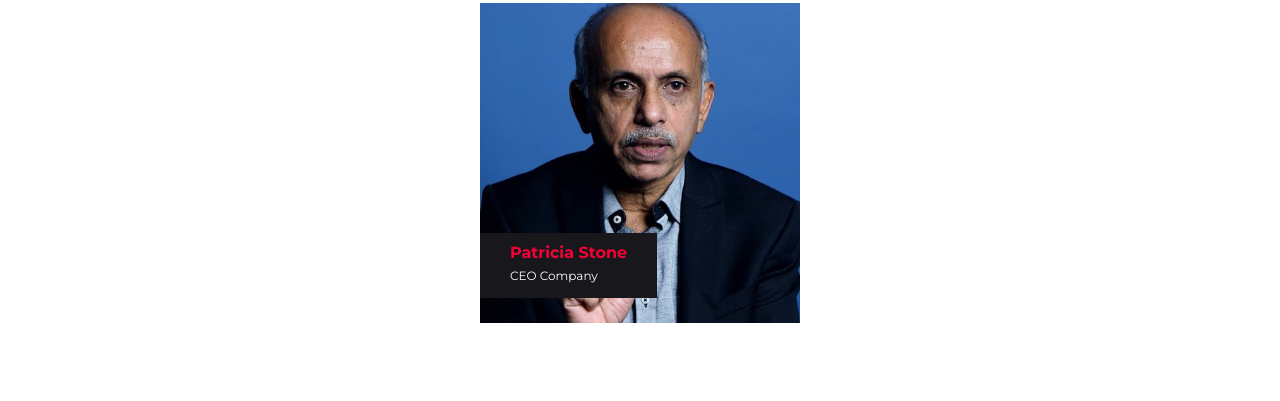
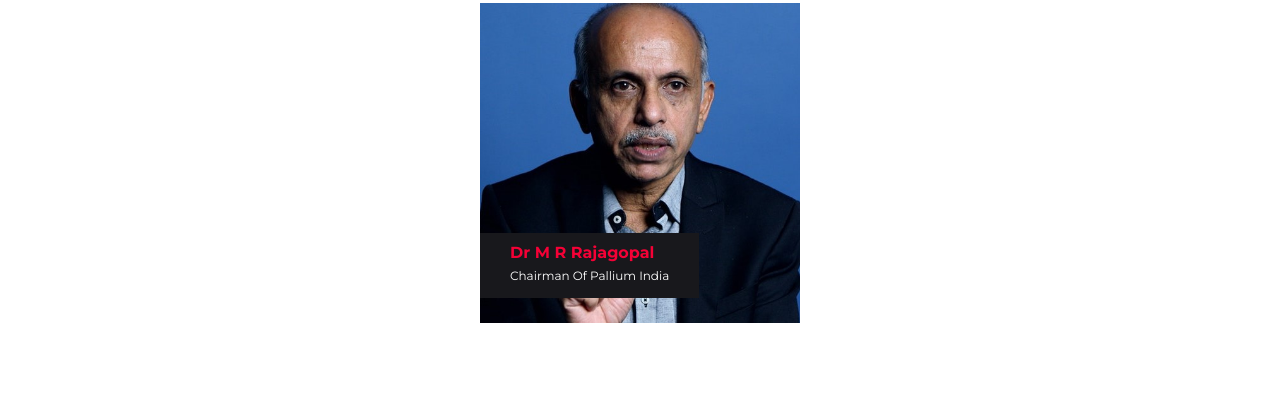
Before and after one commit to tedxcusat/TEDxCUSAT-2019, a website: page index.html in a window 1280 px wide. Shown: the part 2606-3007 px from the top of the page. Drawn offline with Linux system fonts and the light colour scheme; files whose address does not match are found by name.

Commit message:
Update index.html

```diff
--- a/index.html
+++ b/index.html
@@ -311,8 +311,8 @@
                     <div class="speaker_img">
                         <img src="assets/img/speakers/mrr.jpg" alt="speaker name">
                         <div class="info_box" >
-                            <h5 class="name">Patricia Stone</h5>
-                            <p class="position">CEO Company</p>
+                            <h5 class="name">Dr M R Rajagopal</h5>
+                            <p class="position">Chairman of Pallium India</p>
                         </div>
 
 
```
